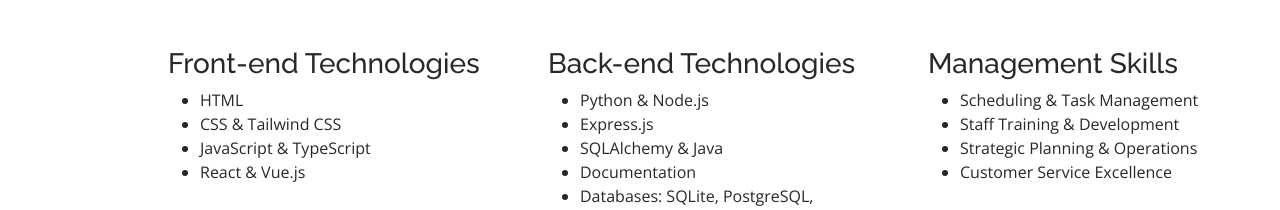
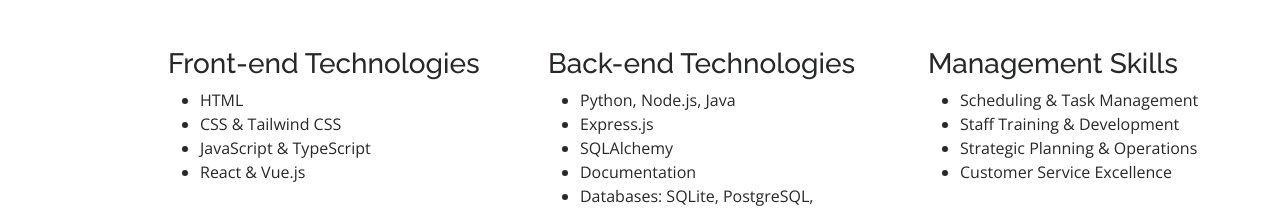
Before and after one commit to CoderDill/portfolio_2023, a plain HTML site: page index.html in a window 1280 px wide. Shown: the part 2114-2324 px from the top of the page. Drawn offline with nearby package versions, Linux system fonts and the light colour scheme.

Commit message:
skills update

```diff
--- a/index.html
+++ b/index.html
@@ -220,9 +220,9 @@
             <div class="col-lg-4 col-md-6 ps-5">
               <h3>Back-end Technologies</h3>
               <ul>
-                <li>Python & Node.js</li>
+                <li>Python, Node.js, Java</li>
                 <li>Express.js</li>
-                <li>SQLAlchemy & Java</li>
+                <li>SQLAlchemy</li>
                 <li>Documentation</li>
                 <li>Databases: SQLite, PostgreSQL, MySQL</li>
               </ul>
```
